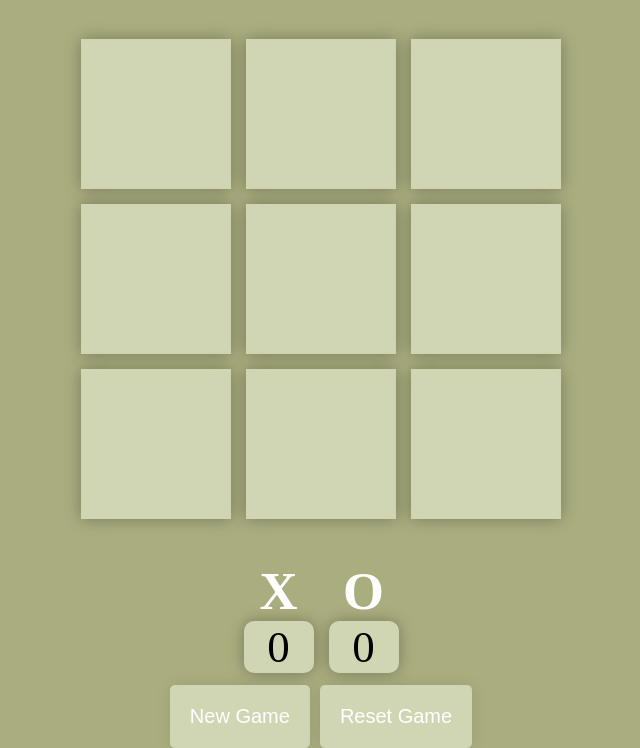
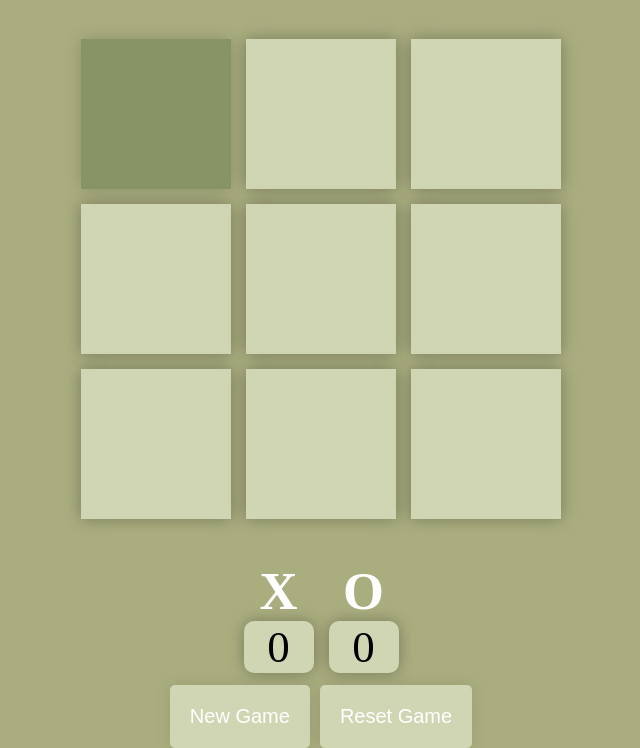
Before and after one commit to MashalFatiima/frontend-projects, a plain HTML site: page Tic-Tac-Toe/index.html in a window 1280 px wide. In both pictures the pointer is over the button 475 px from the left and 185 px from the top of the page. Shown: the part 71-819 px from the top of the page, without its empty margins (319-959 px from the left). Drawn offline with Linux system fonts and the light colour scheme.

Commit message:
Update style.css

```diff
--- a/Tic-Tac-Toe/style.css
+++ b/Tic-Tac-Toe/style.css
@@ -41,6 +41,12 @@ h1 {
     font-size: 8vmin;
     background-color: #D0D6B3;
     color: #EFEFEF;
+}
+
+.box:hover {
+    opacity: 0.6;
+    cursor: pointer;
+    background-color: #718355;
 }
 
 .btn {
```
